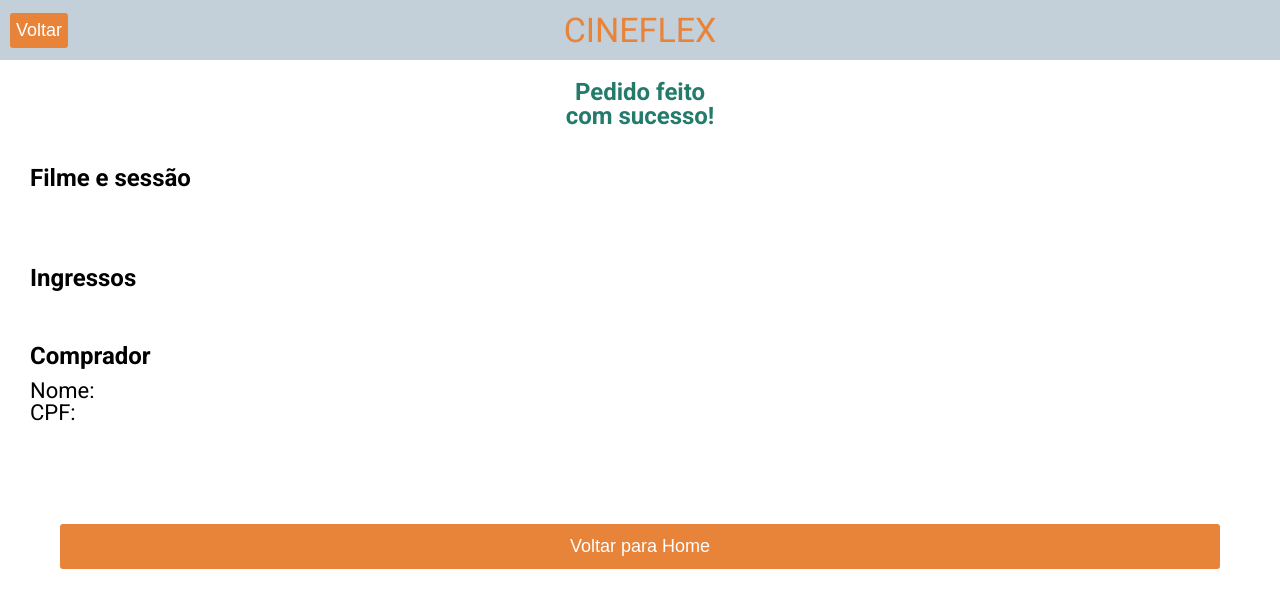
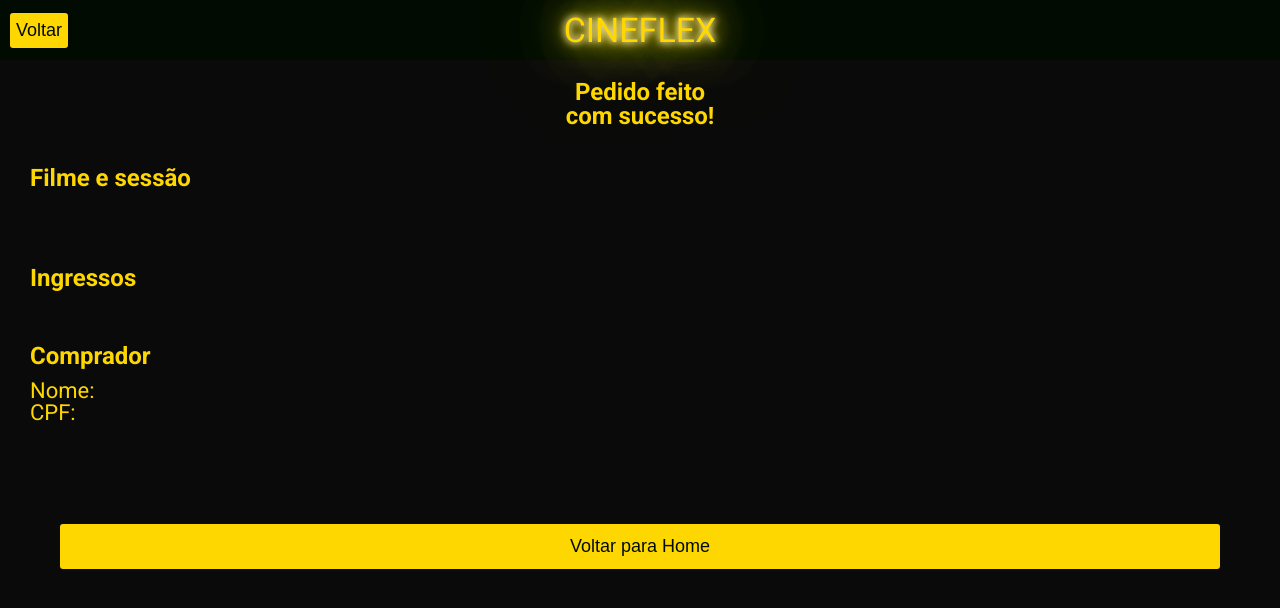
Before and after one commit to Audamon/projeto_09_cineflex, a React (Create React App) app: page /sucesso in a window 1280 px wide. Shown: the top 608 px of the page. Built offline with nearby package versions, Linux system fonts and the light colour scheme.

Commit message:
Layout color was changed

```diff
--- a/public/css/style.css
+++ /dev/null
@@ -1,9 +0,0 @@
-body{
-    font-family: 'Roboto', sans-serif;
-    font-weight: 400;
-
-
-}
-*{
-    box-sizing: padding-box;
-}
--- a/public/index.html
+++ b/public/index.html
@@ -10,9 +10,6 @@
     <link rel="preconnect" href="https://fonts.gstatic.com" crossorigin/>
     <link href="https://fonts.googleapis.com/css2?family=Roboto:wght@400;700&display=swap" rel="stylesheet"/>
     <!-- css -->
-    <link rel="stylesheet" href="css/reset.css" />
-    <link rel="stylesheet" href="css/style.css" />
-
     <title>Cineflex</title>
 </head>
 <body>
--- a/src/MoviesList/MoviesListStyle.js
+++ b/src/MoviesList/MoviesListStyle.js
@@ -13,10 +13,10 @@ const MovieList = styled.div`
 
 const Movie = styled.div`
   padding: 2px 2px 2px 2px;
-  box-shadow: 0px 2px 4px 2px rgba(0, 0, 0, 0.1);
+  box-shadow: 0px 2px 4px 2px rgba(255, 215, 0, 0.2);
   width: 39vw;
   height: 24vh;
-  background-color: #ffffff;
+  background-color: #0a0a0a;
   display: flex;
   align-items: center;
   justify-content: center;
@@ -26,6 +26,7 @@ const Movie = styled.div`
   img {
     width: 92%;
     height: 92%;
+    border-radius: 6px;
   }
 `;
 
@@ -37,5 +38,6 @@ const H1 = styled.h1`
   text-align: center;
   line-height: 60px;
   font-size: 24px;
+  color: #ffd700;
 `;
 export { MovieList, Movie, H1 };
--- a/src/PageTitle.js
+++ b/src/PageTitle.js
@@ -5,6 +5,7 @@ export default function PageTitle() {
 }
 
 const H1 = styled.h1`
+  color: #ffd700;
   margin-top: 7.5vh;
   display: inline-block;
   width: 100vw;
@@ -12,4 +13,5 @@ const H1 = styled.h1`
   text-align: center;
   line-height: 60px;
   font-size: 24px;
+
 `;
--- a/src/Seats/Seats.js
+++ b/src/Seats/Seats.js
@@ -57,11 +57,11 @@ export default function Seats({ order, setOrder, setBackButton }) {
   function seatColor(seat) {
     if (seat.isAvailable) {
       if (choosenSeats.includes(seat.name)) {
-        return '#8DD7CF';
+        return '#00f0d6';
       }
       return '#C3CFD9';
     }
-    return '#FBE192';
+    return '#ffd700';
   }
   return (
     <>
@@ -79,7 +79,7 @@ export default function Seats({ order, setOrder, setBackButton }) {
       </SeatsList>
       <SeatSub>
         <Sub>
-          <Seat backgroundColor="#8DD7CF"></Seat>
+          <Seat backgroundColor="#00f0d6"></Seat>
           Selecionado
         </Sub>
         <Sub>
@@ -87,7 +87,7 @@ export default function Seats({ order, setOrder, setBackButton }) {
           Disponível
         </Sub>
         <Sub>
-          <Seat backgroundColor="#FBE192"></Seat>
+          <Seat backgroundColor="#ffd700"></Seat>
           Indisponível
         </Sub>
       </SeatSub>
--- a/src/Seats/SeatsStyle.js
+++ b/src/Seats/SeatsStyle.js
@@ -15,6 +15,7 @@ const H1 = styled.h1`
   text-align: center;
   line-height: 60px;
   font-size: 24px;
+  color: #ffd700;
 `;
 const Seat = styled.button`
   background-color: ${(props) => props.backgroundColor};
@@ -33,6 +34,7 @@ const SeatSub = styled.div`
   flex-wrap: wrap;
   flex-direction: row;
   justify-content: space-evenly;
+  color: #ffd700;
 `;
 const Sub = styled.div`
   display: flex;
@@ -46,6 +48,7 @@ const NameInput = styled.div`
   flex-direction: column;
   margin: 15% 5% 10% 5%;
   font-size: 18px;
+  color: #ffd700;
 
   input {
     font-size: 18px;
@@ -53,7 +56,12 @@ const NameInput = styled.div`
     height: 45px;
     font-style: italic;
     border-radius: 3px;
-    border: 1px solid #d5d5d5;
+    border: 1px solid #ffd700;
+    ::placeholder{
+      color: #ffd700;
+      opacity: 1;
+      background-color: #292929;
+    }
   }
 `;
 const CpfInput = styled.div`
@@ -61,6 +69,7 @@ const CpfInput = styled.div`
   flex-direction: column;
   margin: 15% 5% 10% 5%;
   font-size: 18px;
+  color: #ffd700;
 
   input {
     font-size: 18px;
@@ -68,7 +77,12 @@ const CpfInput = styled.div`
     height: 45px;
     font-style: italic;
     border-radius: 3px;
-    border: 1px solid #d5d5d5;
+    border: 1px solid #ffd700;
+    ::placeholder{
+      color: #ffd700;
+      opacity: 1;
+      background-color: #292929;
+    }
   }
 `;
 const MoviePrview = styled.div`
@@ -119,8 +133,8 @@ const Reserve = styled.div`
     width: 65%;
     height: 45px;
     border-radius: 3px;
-    background-color: #e8833a;
-    color: #ffffff;
+    background-color: #ffd700;
+    color: #010B02;
     border: none;
     font-size: 18px;
   }
--- a/src/Sessions/SessionsStyle.js
+++ b/src/Sessions/SessionsStyle.js
@@ -6,6 +6,7 @@ const SessionsList = styled.div`
 `;
 const Date = styled.h1`
   font-size: 20px;
+  color: #ffd700;
 `;
 const Session = styled.div`
   display: flex;
@@ -14,13 +15,13 @@ const Session = styled.div`
 `;
 const Hour = styled.button`
   border: none;
-  background-color: #e8833a;
+  background-color: #ffd700;
   font-size: 18px;
   margin: 15px 5px 15px 0;
   border-radius: 3px;
   width: 22vw;
   height: 5vh;
-  color: #ffffff;
+  color: #010B02;
 `;
 const MoviePrview = styled.div`
   position: fixed;
@@ -61,6 +62,7 @@ const H1 = styled.h1`
   text-align: center;
   line-height: 60px;
   font-size: 24px;
+  color: #ffd700;
 `;
 
 export {
--- a/src/Success/SuccessStyle.js
+++ b/src/Success/SuccessStyle.js
@@ -7,12 +7,12 @@ const H1 = styled.h1`
   height: 8vh;
   text-align: center;
   font-size: 24px;
-  color: #247a6b;
+  color:  #ffd700;
 `;
 const Information = styled.div`
   margin: 10px 10px 30px 30px;
   font-size: 22px;
-
+  color:  #ffd700;
   strong {
     font-size: 24px;
     line-height: 2;
@@ -26,10 +26,10 @@ const BackHome = styled.div`
   button {
     font-size: 18px;
     width: 100%;
-    color: #ffffff;
+    color:  #010B02;
     height: 45px;
     border-radius: 3px;
-    background-color: #e8833a;
+    background-color: #ffd700;
     border: none;
   }
 `;
--- a/src/TopBar.js
+++ b/src/TopBar.js
@@ -1,4 +1,4 @@
-import styled from 'styled-components';
+import styled, { keyframes } from 'styled-components';
 import { useHistory } from 'react-router-dom';
 
 export default function TopBar({ backButton }) {
@@ -17,10 +17,30 @@ export default function TopBar({ backButton }) {
       >
         Voltar
       </Button>
-      CINEFLEX
+      <Title>CINEFLEX</Title>
     </Header>
   );
 }
+const Flicker = keyframes`
+   0%, 18%, 22%, 25%, 53%, 57%, 100% {
+    text-shadow:
+    0 0 7px #fff,
+    0 0 10px #ffd700,
+    0 0 21px #ffd700,
+    0 0 42px #ffd700,
+    0 0 82px #ffd700,
+    0 0 92px #ffd700,
+    0 0 102px #ffd700,
+    0 0 151px #ffd700;
+  }
+  20%, 24%, 55% {
+    text-shadow: none;
+  }
+`;
+const Title = styled.div`
+    color: #ffd700;
+    animation: ${Flicker} 1.5s infinite alternate;
+`;
 
 const Header = styled.header`
   position: fixed;
@@ -31,15 +51,15 @@ const Header = styled.header`
   align-items: center;
   width: 100vw;
   height: 7.5vh;
-  background-color: #c3cfd9;
-  color: #e8833a;
+  background-color: #010B02;
   font-size: 34px;
 `;
+
 const Button = styled.button`
   font-size: 18px;
   border-radius: 3px;
-  color: #ffffff;
-  background-color: #e8833a;
+  color: #010B02;
+  background-color: #ffd700;
   border: none;
   height: 35px;
   display: ${(props) => props.display};
--- /dev/null
+++ b/src/css/style.css
@@ -0,0 +1,12 @@
+@import url('https://fonts.googleapis.com/css2?family=Roboto:wght@400;700&display=swap');
+
+body{
+    font-family: 'Roboto', sans-serif;
+    font-weight: 400;
+    background-color: #0a0a0a;
+
+
+}
+*{
+    box-sizing: padding-box;
+}
--- a/src/index.js
+++ b/src/index.js
@@ -1,4 +1,6 @@
 import ReactDom from 'react-dom';
 import App from './App';
+import './css/reset.css';
+import './css/style.css';
 
 ReactDom.render(<App />, document.querySelector('.root'));
```
Also changed, not shown: src/css/reset.css (renamed from public/css/reset.css).
